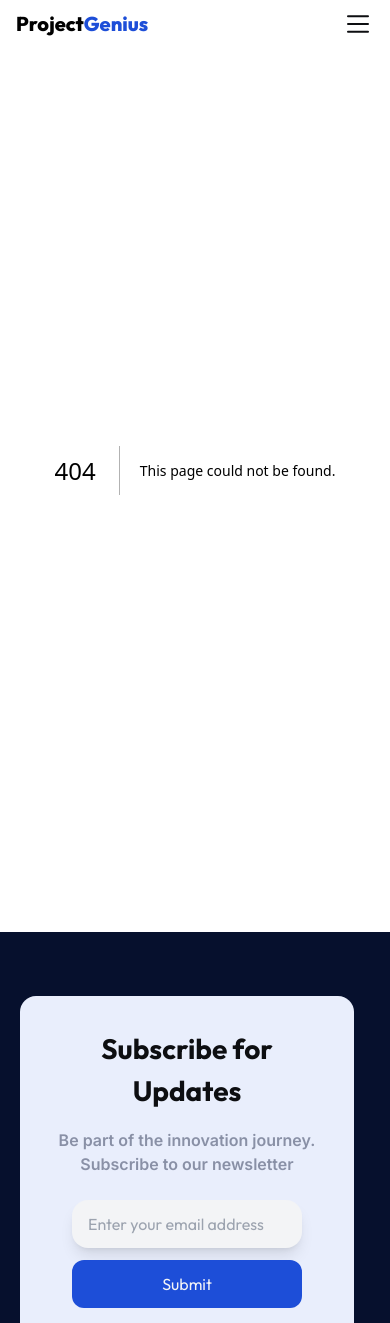
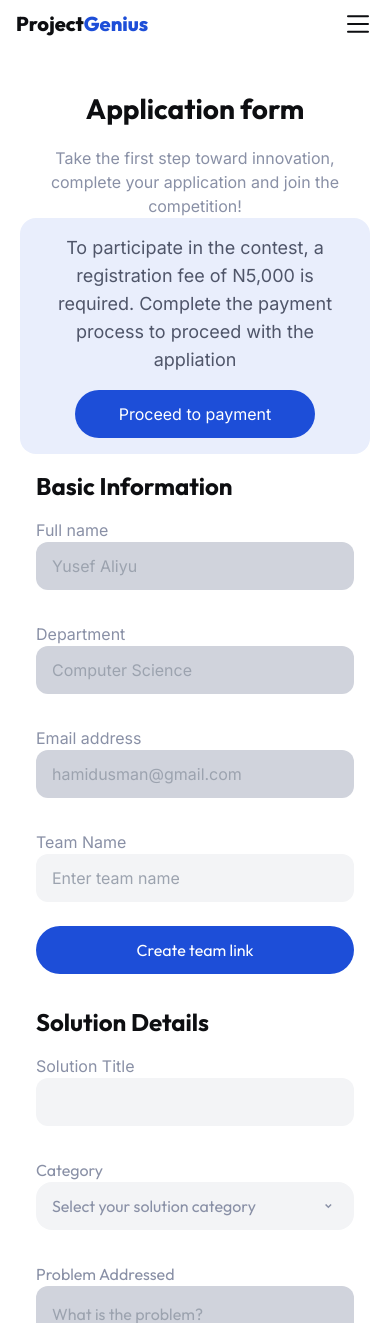
Before and after one commit to itsabubakar/project-genius-front-end, a Next.js app: page /application in a window 390 px wide. Before the commit this address had no page. Shown: the top 1323 px of the page. Built offline with nearby package versions, Linux system fonts and the light colour scheme.

Commit message:
improved responsiveness for application page

```diff
--- /dev/null
+++ b/app/application/page.js
@@ -0,0 +1,131 @@
+import Button from "../components/application/button";
+import Input from "../components/application/input";
+import Textarea from "../components/application/textarea";
+import Heading from "../components/landing_page/header";
+
+import { RiArrowDropDownLine } from "react-icons/ri";
+
+export default function Application(){
+    return (
+        <section className="flex flex-col px-5 md:px-20 lg:px-[238px] my-10 sm:items-center">
+            <Heading
+                heading="Application form"
+                classname="text-center px-6"
+                subHeading="Take the first step toward innovation, complete your application and join the competition!"
+            />
+
+            <div className="bg-primary_subtle rounded-2xl w-fit px-4 sm:px-16 lg:px-20 py-4 flex flex-col items-center gap-4 text-center inter">
+                <p className="text-greyscale_subtitle text-lg">To participate in the contest, a registration fee of N5,000 is required. Complete the payment process to proceed with the appliation</p>
+                <button className="bg-primary text-white px-5 py-3 rounded-full w-[240px]">Proceed to payment</button>
+            </div>
+
+            <div className="">
+
+                <form className="p-4">
+                    <div className="w-full flex flex-col gap-4">
+                        <h3 className=" text-2xl font-bold text-start">Basic Information</h3>
+
+                        <div className="flex flex-col gap-8 sm:grid items-center grid-cols-2">
+                            <Input
+                                label="Full name"
+                                type="text"
+                                placeholder="Yusef Aliyu"
+                                disabled={true}
+                            />
+                            <Input
+                                label="Department"
+                                type="text"
+                                placeholder="Computer Science"
+                                disabled={true}
+                            />
+                            <Input
+                                label="Email address"
+                                type="email"
+                                placeholder="hamidusman@gmail.com"
+                                disabled={true}
+                            />
+                            <Input
+                                label="Team Name"
+                                type="text"
+                                placeholder="Enter team name"
+                                disabled={false}
+                            />
+                        </div>
+
+                        <Button
+                            disabled={false}
+                            >
+                                Create team link
+                        </Button>
+
+                    </div>
+                </form>
+
+                <form className="p-4">
+                    <div className="w-full flex flex-col gap-4">
+                        <h3 className=" text-2xl font-bold text-start">Solution Details</h3>
+
+                        <div className="flex flex-col sm:grid grid-cols-2 gap-8">
+                            <Input
+                                label="Solution Title"
+                                type="text"
+                                disabled={false}
+                            />
+                            <div>
+                                <label className="text-greyscale_text">Category</label>
+                                <div className="flex items-center bg-greyscale_surface_subtle h-[48px] md:[360px] px-4 rounded-2xl">
+
+                                    <select  className="w-full bg-transparent h-full text-greyscale_text appearance-none">
+                                        <option className="sm:w-[282px]">Select your solution category</option>
+                                    </select>
+                                    <RiArrowDropDownLine
+                                        className="w-5 h-5"
+                                        color="#8990A6"/>
+                                </div>
+                            </div>
+                            <Textarea
+                                label="Problem Addressed"
+                                placeholder="What is the problem?"
+                                disabled={true}
+                            />
+                            <Textarea
+                                label="Solution description"
+                                placeholder="How does your solution solve it?"
+                                disabled={false}
+                            />
+                        </div>
+                        <Button
+                                disabled={true}
+                                >
+                                    Submit application
+                            </Button>
+                    </div>
+                </form>
+            </div>
+
+            <div className="p-4">
+                <h3 className="text-2xl text-greyscale_title">Mode of Submission</h3>
+
+                <div className="p-4 bg-primary_subtle flex flex-col gap-4">
+                    <h3 className="text-2xl">Instruction</h3>
+
+                    <p>The event requires physical submission of the following deliverables:</p>
+                    <div>
+
+                        <li>Pitch Deck (Slides)</li>
+                        <li>Executive Summary for the judges</li>
+                        <li>Prototype (to be presented at the Grand Finale)</li>
+
+                    </div>
+                    <p>Please ensure that all materials are delivered by the specified deadline and in the appropriate format.</p>
+
+                    <div className="flex items-start">
+                    <input type="checkbox" />
+                        <p className="">I agree to Project Genius’ terms and conditions</p>
+                    </div>
+                </div>
+            </div>
+        </section>
+
+    )
+}
--- a/app/components/Events/index.js
+++ b/app/components/Events/index.js
@@ -53,7 +53,7 @@ export default function Events() {
                         image={runnerUp}
                     />
                     <Gallery
-                        text={"Innovator (1st Runner-Up)"}
+                        text={"Innovator (2nd Runner-Up)"}
                         image={runnerup2}
                     />
                 </div>
--- /dev/null
+++ b/app/components/application/button.js
@@ -0,0 +1,7 @@
+export default function Button({children, disabled}) {
+    return (
+        <button disabled={disabled} className={`sm:ml-auto w-full sm:w-[314px] text-white px-5 py-3 rounded-full mt-2 ${disabled === true ? 'bg-primary_surface' : 'bg-primary'}`}>
+                {children
+        }</button>
+    )
+}
--- /dev/null
+++ b/app/components/application/input.js
@@ -0,0 +1,9 @@
+export default function Input({label, type, placeholder, disabled}) {
+    return (
+
+        <div className="w-full flex flex-col inter text-greyscale_text">
+            <label>{label}</label>
+            <input disabled={disabled} type={type} placeholder={placeholder} className={`text-black w-[100%] md:[360px] px-4 py-3 rounded-xl ${disabled === true ? 'bg-greyscale_disabled' : 'bg-greyscale_surface_subtle'} `}/>
+        </div>
+    )
+}
--- /dev/null
+++ b/app/components/application/textarea.js
@@ -0,0 +1,9 @@
+export default function Textarea({label, placeholder, disabled}) {
+    return (
+
+        <div className="flex flex-col">
+            <label className="text-greyscale_text">{label}</label>
+            <textarea disabled={disabled} placeholder={placeholder} className={`h-[138px] sm:w-[314px] p-4 rounded-xl ${disabled === true ? 'bg-greyscale_disabled' : 'bg-greyscale_surface_subtle'} `}/>
+        </div>
+    )
+}
--- a/package.json
+++ b/package.json
@@ -15,6 +15,7 @@
     "react": "^19.0.0",
     "react-dom": "^19.0.0",
     "react-hook-form": "^7.54.1",
+    "react-icons": "^5.4.0",
     "sharp": "^0.33.5",
     "zod": "^3.24.1"
   },
--- a/tailwind.config.js
+++ b/tailwind.config.js
@@ -16,6 +16,7 @@ module.exports = {
         primary_light: "#7494EC",
         primary_dark: "#06102D",
         primary_label_dark: '#06102D',
+        primary_surface: '#93A0C4',
 
         secondary_surface_light: "#F6F0FF", // pink
         secondary_border_default: "#B57BFF"
```
Also changed, not shown: 1 other file (tests, documents, lock files or other folders).
